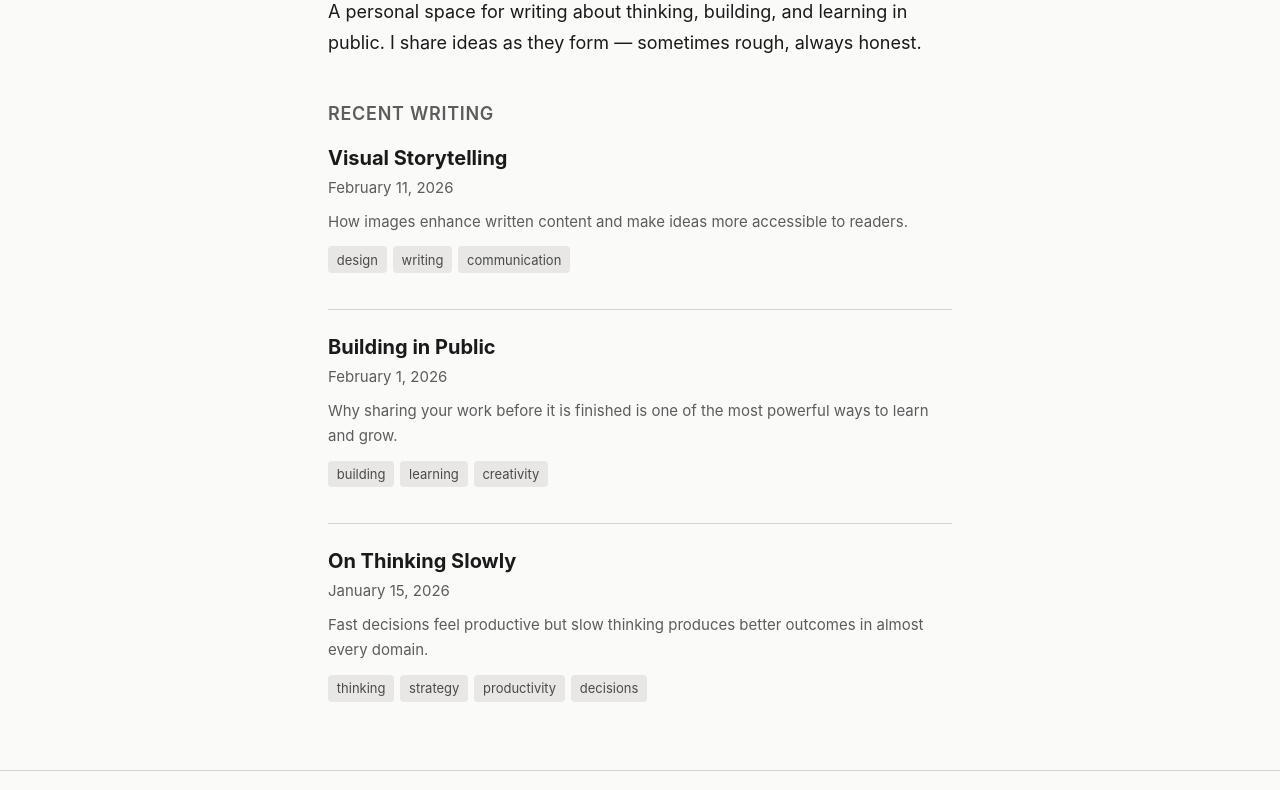
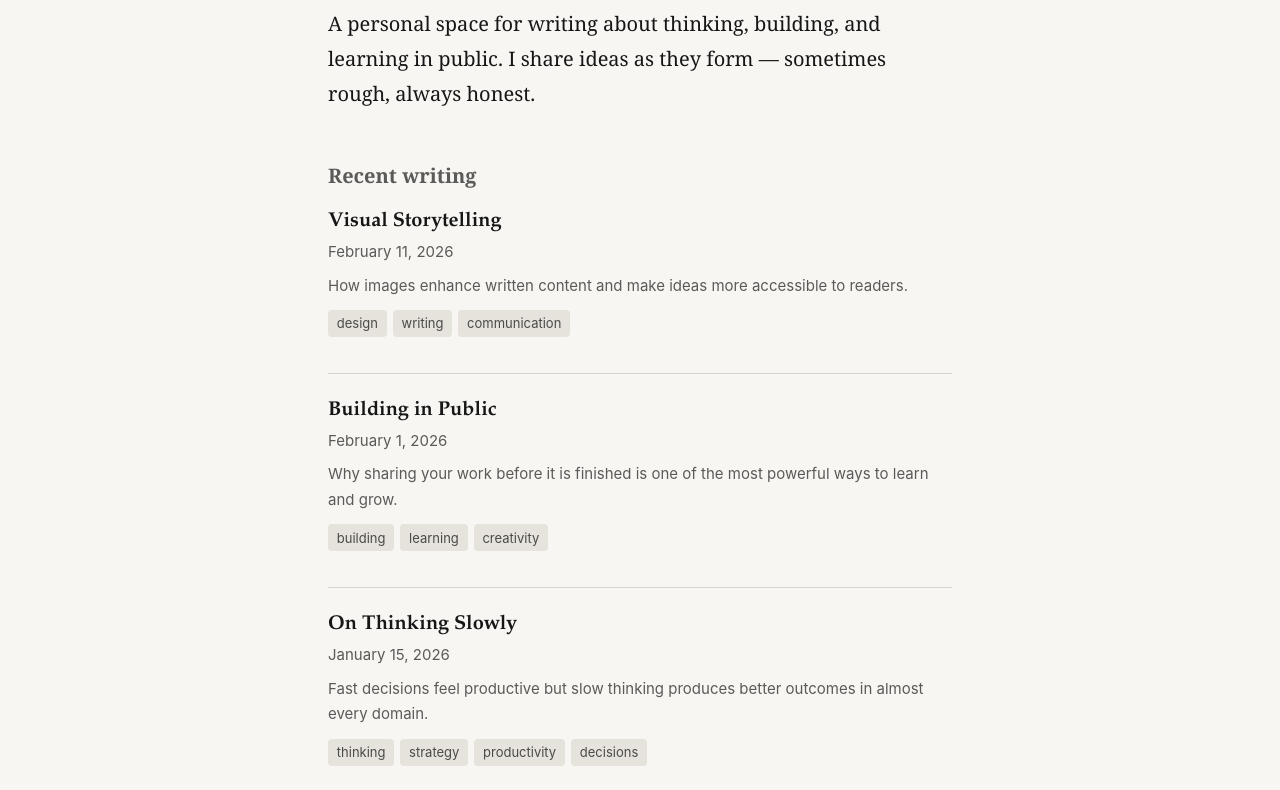
Before and after one commit to ameersameerkhan/ameer, a website: page docs/index.html in a window 1280 px wide. Shown: the part 179-969 px from the top of the page. Drawn offline with Linux system fonts and the light colour scheme.

Commit message:
style: 2026 editorial aesthetic refresh with self-hosted fonts and warm palette
Typography:

- Self-host Newsreader (variable, roman + italic) for prose and headings

- Self-host Assistant (variable) for UI, nav, meta, and footer

- Add @font-face declarations with font-display: swap

- Preload primary Newsreader roman WOFF2 for fast first paint

- Remove broken Inter font reference

Color:

- Update light theme to warmer palette (bg #f7f6f3, text #161616, accent #0f5a3a, border #d8d4cc)

- Update dark theme to matching warm-dark tokens (bg #111110, text #e2e0dc) maintaining contrast ratios

Spacing and hierarchy:

- Increase heading sizes to editorial type scale (h1 2.5rem, h2 1.875rem)

- Restyle section-heading from uppercase template-blog to calm serif

- Give home-intro more typographic weight with Newsreader at 1.25rem

Component polish:

- Add ::selection color using accent token

- Add refined prose link underline (text-underline-offset, thickness)

- Copy fonts directory in build script asset pipeline

Files changed: assets/css/styles.css, assets/fonts/ (3 new WOFF2 files), templates/base.html, scripts/build.mjs, docs/ (rebuilt)

Co-authored-by: Cursor <cursoragent@cursor.com>

```diff
--- a/assets/css/styles.css
+++ b/assets/css/styles.css
@@ -1,3 +1,28 @@
+/* ── Fonts ─────────────────────────────────────────────────────────── */
+@font-face {
+  font-family: 'Newsreader';
+  src: url('/assets/fonts/Newsreader-Variable.woff2') format('woff2');
+  font-weight: 200 800;
+  font-style: normal;
+  font-display: swap;
+}
+
+@font-face {
+  font-family: 'Newsreader';
+  src: url('/assets/fonts/Newsreader-Variable-Italic.woff2') format('woff2');
+  font-weight: 200 800;
+  font-style: italic;
+  font-display: swap;
+}
+
+@font-face {
+  font-family: 'Assistant';
+  src: url('/assets/fonts/Assistant-Variable.woff2') format('woff2');
+  font-weight: 200 800;
+  font-style: normal;
+  font-display: swap;
+}
+
 /* ── Reset ─────────────────────────────────────────────────────────── */
 *,
 *::before,
@@ -10,43 +35,43 @@
 /* ── Theme Tokens ──────────────────────────────────────────────────── */
 :root,
 [data-theme="light"] {
-  --bg:           #fafaf9;
-  --bg-subtle:    #f0efed;
-  --text:         #1a1a1a;
-  --text-muted:   #5c5c5c;
-  --accent:       #1a5c3a;
-  --link:         #1a5c3a;
-  --link-hover:   #0e3d26;
-  --border:       #d4d4d3;
-  --code-bg:      #f0efed;
-  --code-text:    #1a1a1a;
+  --bg:           #f7f6f3;
+  --bg-subtle:    #efede8;
+  --text:         #161616;
+  --text-muted:   #5a5a58;
+  --accent:       #0f5a3a;
+  --link:         #0f5a3a;
+  --link-hover:   #0a3d27;
+  --border:       #d8d4cc;
+  --code-bg:      #efede8;
+  --code-text:    #161616;
   --pre-bg:       #1e1e1e;
   --pre-text:     #d4d4d4;
-  --blockquote-bg: #f5f4f2;
-  --blockquote-border: #c2c1bf;
-  --focus-ring:   #1a5c3a;
-  --tag-bg:       #e8e7e5;
-  --tag-text:     #4a4a4a;
+  --blockquote-bg: #f0ede7;
+  --blockquote-border: #c5c0b8;
+  --focus-ring:   #0f5a3a;
+  --tag-bg:       #e6e3dc;
+  --tag-text:     #4a4a48;
 }
 
 [data-theme="dark"] {
-  --bg:           #121212;
-  --bg-subtle:    #1e1e1e;
-  --text:         #e0e0e0;
-  --text-muted:   #9a9a9a;
+  --bg:           #111110;
+  --bg-subtle:    #1c1c1a;
+  --text:         #e2e0dc;
+  --text-muted:   #9a9893;
   --accent:       #6ecf96;
   --link:         #6ecf96;
   --link-hover:   #a3e4bc;
-  --border:       #333;
-  --code-bg:      #1e1e1e;
-  --code-text:    #e0e0e0;
-  --pre-bg:       #0d0d0d;
+  --border:       #2e2d2a;
+  --code-bg:      #1c1c1a;
+  --code-text:    #e2e0dc;
+  --pre-bg:       #0c0c0b;
   --pre-text:     #d4d4d4;
-  --blockquote-bg: #1a1a1a;
-  --blockquote-border: #444;
+  --blockquote-bg: #1a1918;
+  --blockquote-border: #3d3b37;
   --focus-ring:   #6ecf96;
-  --tag-bg:       #2a2a2a;
-  --tag-text:     #b0b0b0;
+  --tag-bg:       #282724;
+  --tag-text:     #b0ada8;
 }
 
 /* ── Base ──────────────────────────────────────────────────────────── */
@@ -57,8 +82,7 @@ html {
 }
 
 body {
-  font-family: 'Inter', -apple-system, BlinkMacSystemFont, "Segoe UI", Roboto,
-    "Helvetica Neue", Arial, sans-serif;
+  font-family: 'Assistant', ui-sans-serif, -apple-system, "Segoe UI", sans-serif;
   font-size: 1.0625rem;     /* ~17px – comfortable for reading */
   line-height: 1.7;
   color: var(--text);
@@ -224,16 +248,21 @@ a:hover {
 
 /* ── Headings ──────────────────────────────────────────────────────── */
 h1, h2, h3, h4 {
+  font-family: 'Newsreader', 'Iowan Old Style', 'Palatino Linotype', Georgia, serif;
   line-height: 1.3;
   font-weight: 700;
   color: var(--text);
 }
 
-h1 { font-size: 2rem;    margin-block: 0 1rem; }
-h2 { font-size: 1.5rem;  margin-block: 2.5rem 0.75rem; }
-h3 { font-size: 1.25rem; margin-block: 2rem 0.5rem; }
+h1 { font-size: 2.5rem;   margin-block: 0 1rem; }
+h2 { font-size: 1.875rem; margin-block: 2.5rem 0.75rem; }
+h3 { font-size: 1.375rem; margin-block: 2rem 0.5rem; }
 
 /* ── Prose (article content) ───────────────────────────────────────── */
+.prose {
+  font-family: 'Newsreader', 'Iowan Old Style', 'Palatino Linotype', Georgia, serif;
+}
+
 .prose p {
   margin-block: 1.25rem;
 }
@@ -474,9 +503,10 @@ pre code {
 
 /* ── Home ──────────────────────────────────────────────────────────── */
 .home-intro {
-  font-size: 1.125rem;
+  font-family: 'Newsreader', Georgia, serif;
+  font-size: 1.25rem;
   line-height: 1.75;
-  margin-block-end: 2rem;
+  margin-block-end: 3rem;
 }
 
 .home-intro p {
@@ -488,11 +518,12 @@ pre code {
 }
 
 .section-heading {
-  font-size: 1.125rem;
+  font-family: 'Newsreader', Georgia, serif;
+  font-size: 1.25rem;
   font-weight: 600;
-  margin-block: 2.5rem 1rem;
-  text-transform: uppercase;
-  letter-spacing: 0.04em;
+  margin-block: 3rem 1rem;
+  text-transform: none;
+  letter-spacing: normal;
   color: var(--text-muted);
 }
 
@@ -510,6 +541,27 @@ pre code {
 .error-page p {
   color: var(--text-muted);
   margin-block: 1rem;
+}
+
+/* ── Selection ─────────────────────────────────────────────────────── */
+::selection {
+  background: var(--accent);
+  color: #fff;
+}
+[data-theme="dark"] ::selection {
+  background: var(--accent);
+  color: #111;
+}
+
+/* ── Prose Links ───────────────────────────────────────────────────── */
+.prose a {
+  text-decoration: underline;
+  text-underline-offset: 0.15em;
+  text-decoration-thickness: 1px;
+}
+
+.prose a:hover {
+  text-decoration-thickness: 2px;
 }
 
 /* ── Print ─────────────────────────────────────────────────────────── */
--- a/docs/assets/css/styles.css
+++ b/docs/assets/css/styles.css
@@ -1,3 +1,28 @@
+/* ── Fonts ─────────────────────────────────────────────────────────── */
+@font-face {
+  font-family: 'Newsreader';
+  src: url('/assets/fonts/Newsreader-Variable.woff2') format('woff2');
+  font-weight: 200 800;
+  font-style: normal;
+  font-display: swap;
+}
+
+@font-face {
+  font-family: 'Newsreader';
+  src: url('/assets/fonts/Newsreader-Variable-Italic.woff2') format('woff2');
+  font-weight: 200 800;
+  font-style: italic;
+  font-display: swap;
+}
+
+@font-face {
+  font-family: 'Assistant';
+  src: url('/assets/fonts/Assistant-Variable.woff2') format('woff2');
+  font-weight: 200 800;
+  font-style: normal;
+  font-display: swap;
+}
+
 /* ── Reset ─────────────────────────────────────────────────────────── */
 *,
 *::before,
@@ -10,43 +35,43 @@
 /* ── Theme Tokens ──────────────────────────────────────────────────── */
 :root,
 [data-theme="light"] {
-  --bg:           #fafaf9;
-  --bg-subtle:    #f0efed;
-  --text:         #1a1a1a;
-  --text-muted:   #5c5c5c;
-  --accent:       #1a5c3a;
-  --link:         #1a5c3a;
-  --link-hover:   #0e3d26;
-  --border:       #d4d4d3;
-  --code-bg:      #f0efed;
-  --code-text:    #1a1a1a;
+  --bg:           #f7f6f3;
+  --bg-subtle:    #efede8;
+  --text:         #161616;
+  --text-muted:   #5a5a58;
+  --accent:       #0f5a3a;
+  --link:         #0f5a3a;
+  --link-hover:   #0a3d27;
+  --border:       #d8d4cc;
+  --code-bg:      #efede8;
+  --code-text:    #161616;
   --pre-bg:       #1e1e1e;
   --pre-text:     #d4d4d4;
-  --blockquote-bg: #f5f4f2;
-  --blockquote-border: #c2c1bf;
-  --focus-ring:   #1a5c3a;
-  --tag-bg:       #e8e7e5;
-  --tag-text:     #4a4a4a;
+  --blockquote-bg: #f0ede7;
+  --blockquote-border: #c5c0b8;
+  --focus-ring:   #0f5a3a;
+  --tag-bg:       #e6e3dc;
+  --tag-text:     #4a4a48;
 }
 
 [data-theme="dark"] {
-  --bg:           #121212;
-  --bg-subtle:    #1e1e1e;
-  --text:         #e0e0e0;
-  --text-muted:   #9a9a9a;
+  --bg:           #111110;
+  --bg-subtle:    #1c1c1a;
+  --text:         #e2e0dc;
+  --text-muted:   #9a9893;
   --accent:       #6ecf96;
   --link:         #6ecf96;
   --link-hover:   #a3e4bc;
-  --border:       #333;
-  --code-bg:      #1e1e1e;
-  --code-text:    #e0e0e0;
-  --pre-bg:       #0d0d0d;
+  --border:       #2e2d2a;
+  --code-bg:      #1c1c1a;
+  --code-text:    #e2e0dc;
+  --pre-bg:       #0c0c0b;
   --pre-text:     #d4d4d4;
-  --blockquote-bg: #1a1a1a;
-  --blockquote-border: #444;
+  --blockquote-bg: #1a1918;
+  --blockquote-border: #3d3b37;
   --focus-ring:   #6ecf96;
-  --tag-bg:       #2a2a2a;
-  --tag-text:     #b0b0b0;
+  --tag-bg:       #282724;
+  --tag-text:     #b0ada8;
 }
 
 /* ── Base ──────────────────────────────────────────────────────────── */
@@ -57,8 +82,7 @@ html {
 }
 
 body {
-  font-family: 'Inter', -apple-system, BlinkMacSystemFont, "Segoe UI", Roboto,
-    "Helvetica Neue", Arial, sans-serif;
+  font-family: 'Assistant', ui-sans-serif, -apple-system, "Segoe UI", sans-serif;
   font-size: 1.0625rem;     /* ~17px – comfortable for reading */
   line-height: 1.7;
   color: var(--text);
@@ -224,16 +248,21 @@ a:hover {
 
 /* ── Headings ──────────────────────────────────────────────────────── */
 h1, h2, h3, h4 {
+  font-family: 'Newsreader', 'Iowan Old Style', 'Palatino Linotype', Georgia, serif;
   line-height: 1.3;
   font-weight: 700;
   color: var(--text);
 }
 
-h1 { font-size: 2rem;    margin-block: 0 1rem; }
-h2 { font-size: 1.5rem;  margin-block: 2.5rem 0.75rem; }
-h3 { font-size: 1.25rem; margin-block: 2rem 0.5rem; }
+h1 { font-size: 2.5rem;   margin-block: 0 1rem; }
+h2 { font-size: 1.875rem; margin-block: 2.5rem 0.75rem; }
+h3 { font-size: 1.375rem; margin-block: 2rem 0.5rem; }
 
 /* ── Prose (article content) ───────────────────────────────────────── */
+.prose {
+  font-family: 'Newsreader', 'Iowan Old Style', 'Palatino Linotype', Georgia, serif;
+}
+
 .prose p {
   margin-block: 1.25rem;
 }
@@ -474,9 +503,10 @@ pre code {
 
 /* ── Home ──────────────────────────────────────────────────────────── */
 .home-intro {
-  font-size: 1.125rem;
+  font-family: 'Newsreader', Georgia, serif;
+  font-size: 1.25rem;
   line-height: 1.75;
-  margin-block-end: 2rem;
+  margin-block-end: 3rem;
 }
 
 .home-intro p {
@@ -488,11 +518,12 @@ pre code {
 }
 
 .section-heading {
-  font-size: 1.125rem;
+  font-family: 'Newsreader', Georgia, serif;
+  font-size: 1.25rem;
   font-weight: 600;
-  margin-block: 2.5rem 1rem;
-  text-transform: uppercase;
-  letter-spacing: 0.04em;
+  margin-block: 3rem 1rem;
+  text-transform: none;
+  letter-spacing: normal;
   color: var(--text-muted);
 }
 
@@ -510,6 +541,27 @@ pre code {
 .error-page p {
   color: var(--text-muted);
   margin-block: 1rem;
+}
+
+/* ── Selection ─────────────────────────────────────────────────────── */
+::selection {
+  background: var(--accent);
+  color: #fff;
+}
+[data-theme="dark"] ::selection {
+  background: var(--accent);
+  color: #111;
+}
+
+/* ── Prose Links ───────────────────────────────────────────────────── */
+.prose a {
+  text-decoration: underline;
+  text-underline-offset: 0.15em;
+  text-decoration-thickness: 1px;
+}
+
+.prose a:hover {
+  text-decoration-thickness: 2px;
 }
 
 /* ── Print ─────────────────────────────────────────────────────────── */
--- a/docs/index.html
+++ b/docs/index.html
@@ -6,6 +6,7 @@
   <link rel="icon" href="/assets/images/favicon.ico" sizes="32x32">
   <link rel="icon" href="/assets/images/favicon-32x32.png" type="image/png">
   <link rel="apple-touch-icon" href="/assets/images/apple-touch-icon.png">
+  <link rel="preload" href="/assets/fonts/Newsreader-Variable.woff2" as="font" type="font/woff2" crossorigin>
   <meta http-equiv="Content-Security-Policy"
         content="default-src 'none'; script-src 'self' ; style-src 'self'; img-src 'self'; connect-src 'self'; base-uri 'self'; form-action 'none';">
   <title>Hey Ameer</title>
--- a/scripts/build.mjs
+++ b/scripts/build.mjs
@@ -709,6 +709,10 @@ cpSync(join(ASSETS, 'js', 'theme-init.js'), join(DOCS, 'assets', 'js', 'theme-in
 if (existsSync(join(ASSETS, 'images'))) {
   cpSync(join(ASSETS, 'images'), join(DOCS, 'assets', 'images'), { recursive: true });
 }
+// Copy fonts folder if it exists
+if (existsSync(join(ASSETS, 'fonts'))) {
+  cpSync(join(ASSETS, 'fonts'), join(DOCS, 'assets', 'fonts'), { recursive: true });
+}
 
 // 15. CNAME — derive domain from SITE_URL (strips protocol)
 const cnameDomain = SITE_URL.replace(/^https?:\/\//, '');
```
Also changed, not shown: docs/404.html (+1 -0 lines), docs/about/index.html (+1 -0 lines), docs/now/index.html (+1 -0 lines), docs/posts/building-in-public/index.html (+1 -0 lines), docs/posts/on-thinking-slowly/index.html (+1 -0 lines), docs/posts/visual-storytelling/index.html (+1 -0 lines), docs/writing/index.html (+1 -0 lines), templates/base.html (+1 -0 lines), assets/fonts/Assistant-Variable.woff2 (added), assets/fonts/Newsreader-Variable-Italic.woff2 (added), assets/fonts/Newsreader-Variable.woff2 (added), docs/assets/fonts/Assistant-Variable.woff2 (added), docs/assets/fonts/Newsreader-Variable-Italic.woff2 (added), docs/assets/fonts/Newsreader-Variable.woff2 (added).
